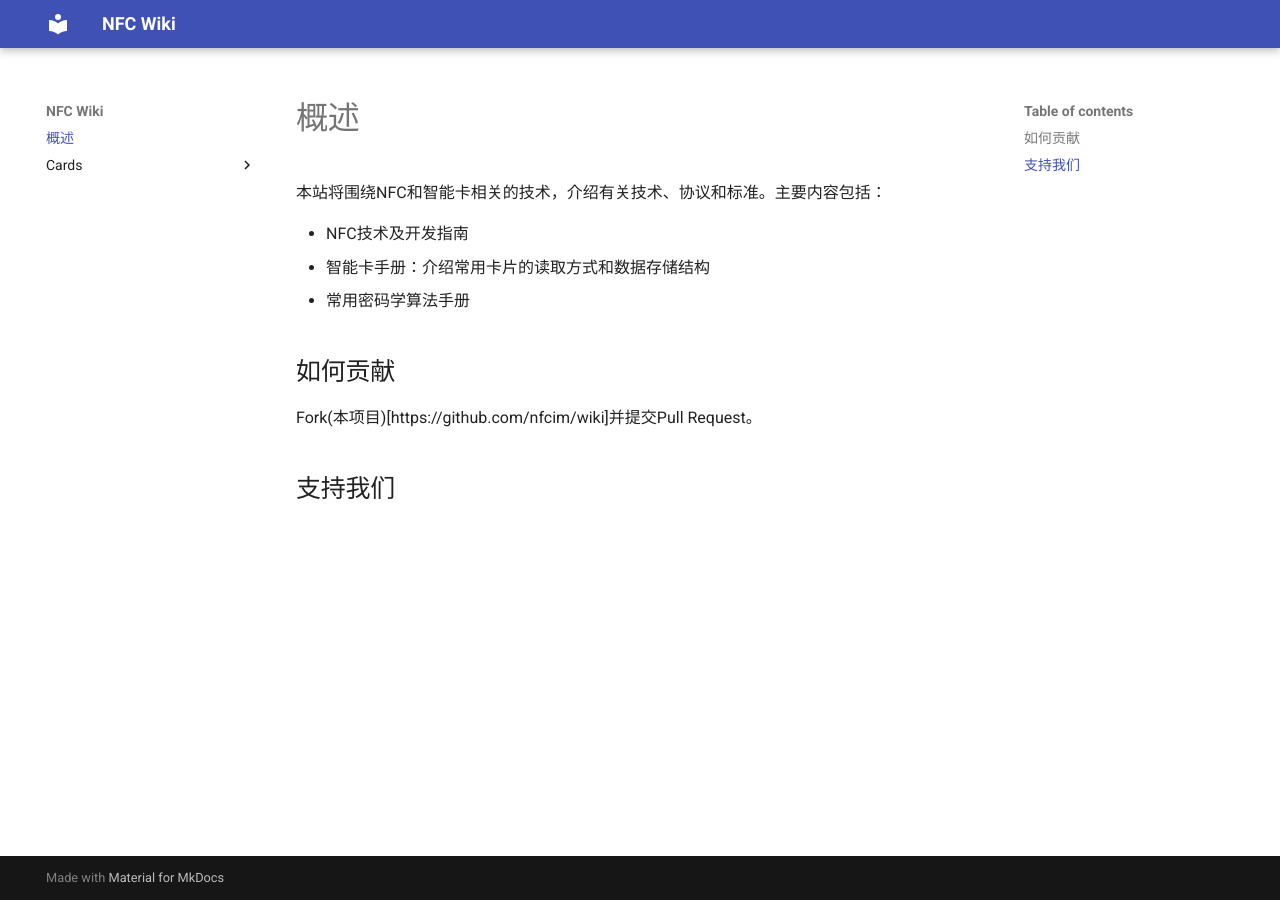
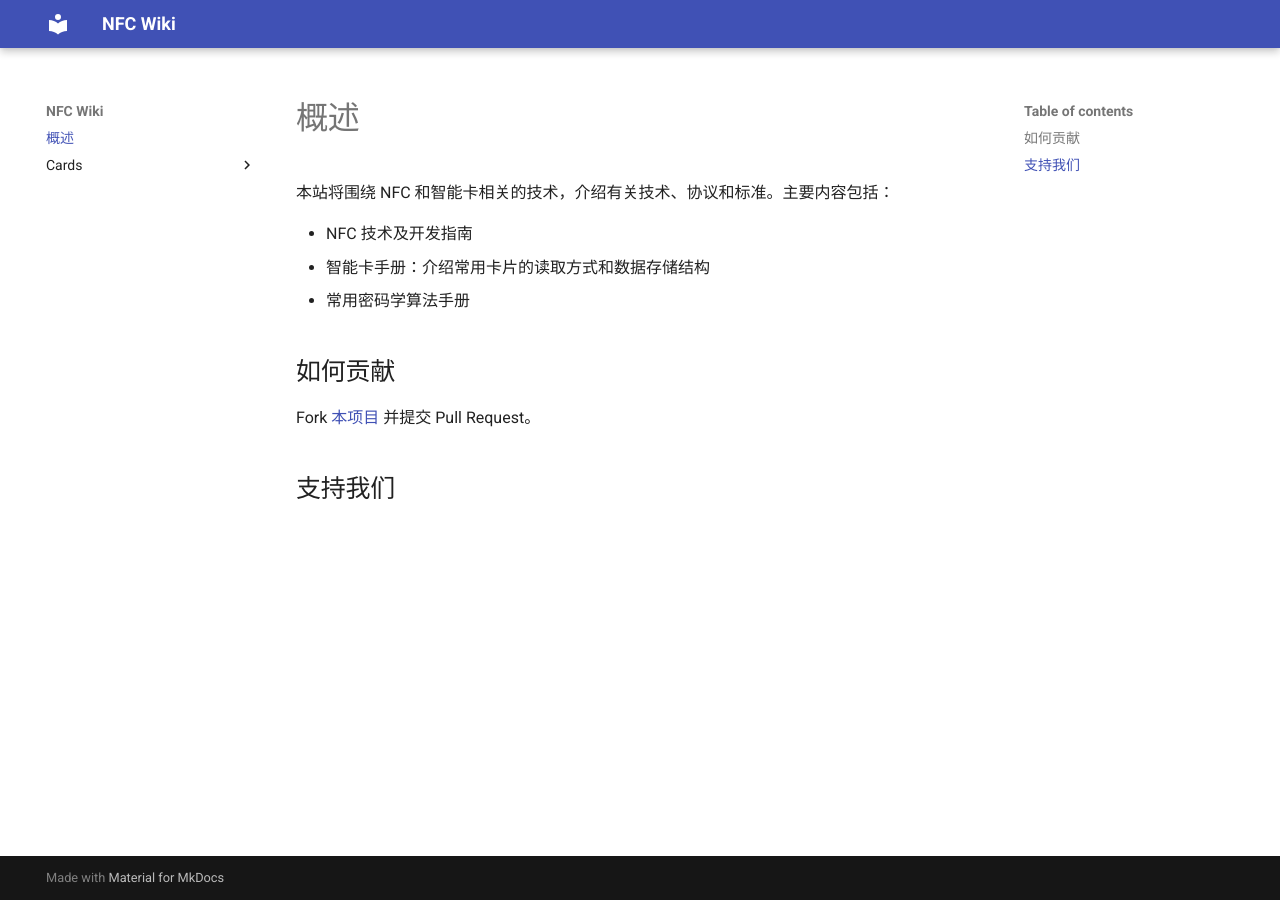
Before and after one commit to nfcim/wiki, an MkDocs documentation site: the page built from docs/index.md, in a window 1280 px wide. Built offline with MkDocs 1.6.1 and Material for MkDocs 9.7.7, drawn with Linux system fonts in a browser that asks for light colours; part of the change alters nothing that is shown.

Commit message:
fix md errors

```diff
--- a/docs/index.md
+++ b/docs/index.md
@@ -1,13 +1,13 @@
 # 概述
 
-本站将围绕NFC和智能卡相关的技术，介绍有关技术、协议和标准。主要内容包括：
+本站将围绕 NFC 和智能卡相关的技术，介绍有关技术、协议和标准。主要内容包括：
 
-* NFC技术及开发指南
+* NFC 技术及开发指南
 * 智能卡手册：介绍常用卡片的读取方式和数据存储结构
 * 常用密码学算法手册
 
 ## 如何贡献
 
-Fork(本项目)[https://github.com/nfcim/wiki]并提交Pull Request。
+Fork [本项目](https://github.com/nfcim/wiki) 并提交 Pull Request。
 
 ## 支持我们
```
